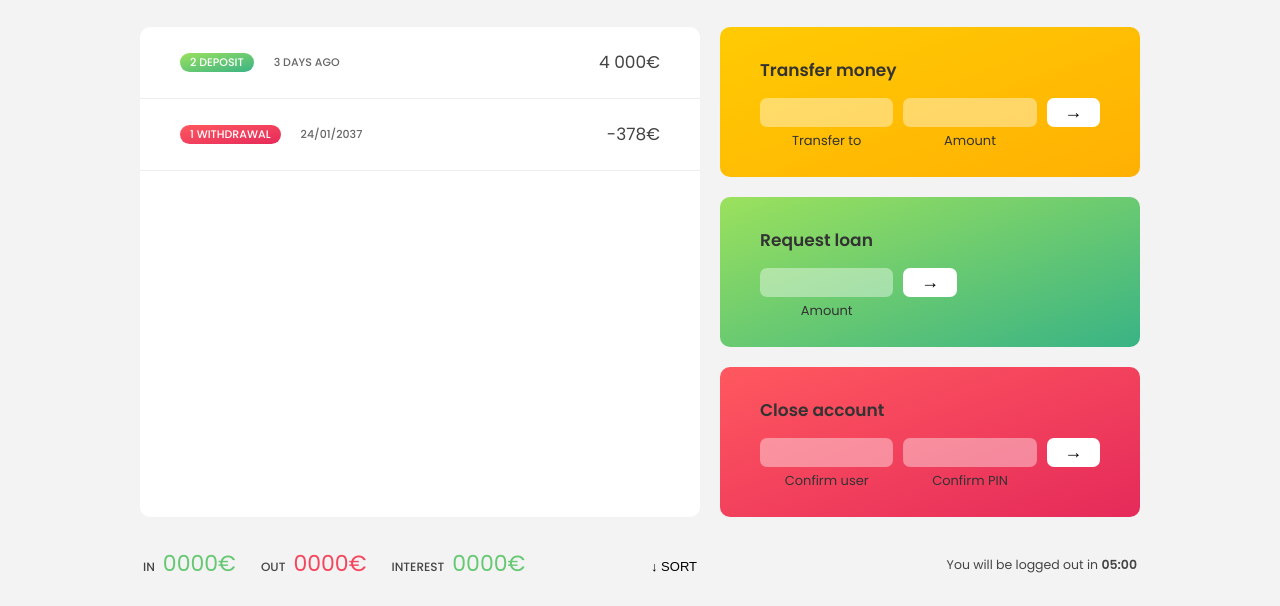
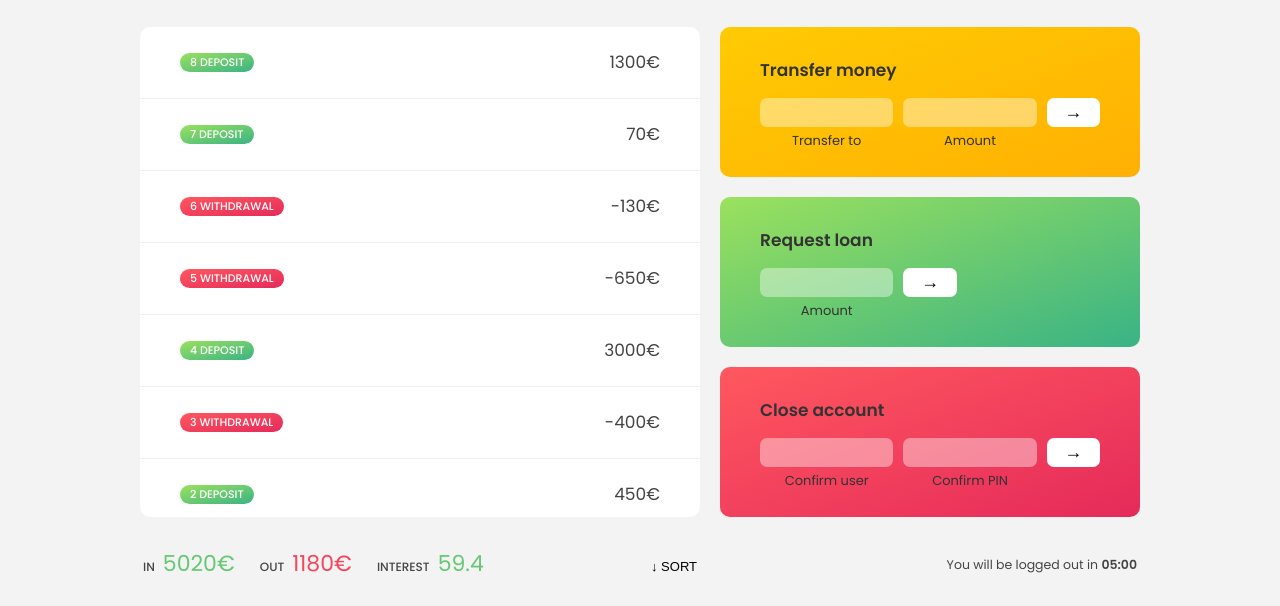
Before and after one commit to JuriLu/JsCourse, a website: page index.html in a window 1280 px wide. Shown: the part 194-800 px from the top of the page. Drawn offline with Linux system fonts and the light colour scheme.

Commit message:
Chaining Method + Displaying Income Outcome and Interest in Banking App with Chaining Method Phase 4

```diff
--- a/index.html
+++ b/index.html
@@ -123,6 +123,6 @@
       &copy; by Jonas Schmedtmann. Don't claim as your own :)
     </footer> -->
 
-    <script src="ChainingMethod.js"></script>
+    <script src="script.js"></script>
   </body>
 </html>
--- a/script.js
+++ b/script.js
@@ -63,7 +63,7 @@ const displayMovements = function (movements) {
         const html = `
          <div class="movements__row">
           <div class="movements__type movements__type--${type}">${i + 1} ${type}</div>
-          <div class="movements__value">${mov}</div>
+          <div class="movements__value">${mov}€</div>
         </div> `;
 
         containerMovements.insertAdjacentHTML('afterbegin', html);
@@ -71,14 +71,36 @@ const displayMovements = function (movements) {
 }
 displayMovements(account1.movements)
 
-
+//Show Balance on the top of the screen
 const calcDisplayBalance = function (movements) {
     const balance = movements.reduce((acc, mov) => acc + mov, 0);
-    labelBalance.textContent = `${balance} EUR`
+    labelBalance.textContent = `${balance}€`
 }
 calcDisplayBalance(account1.movements)
 
 
+//Calculate summary bottom left of the window
+const calcDisplaySummary = function (movements) {
+    const incomes = movements
+        .filter(mov => mov > 0)
+        .reduce((acc, mov) => acc + mov, 0)
+    labelSumIn.textContent = `${incomes}€`
+
+    const out = movements
+        .filter(mov => mov < 0)
+        .reduce((acc, mov) => acc + mov, 0);
+    labelSumOut.textContent = `${Math.abs(out)}€`
+
+    const interest = movements
+        .filter(mov => mov > 0)
+        .map(mov => mov * 1.2 / 100)
+        .filter(mov => mov >=1 )
+        .reduce((acc, mov) => acc + mov)
+    labelSumInterest.textContent = `${interest}`
+}
+calcDisplaySummary(account1.movements)
+
+//Create Usernames from names
 const createUsernames = function (accs) {                // array of account objects
     accs.forEach(function (acc) {
         acc.username = acc.owner                        // create a new key username with the value tolowercase.split.map
@@ -91,8 +113,6 @@ console.log(accounts)
 
 
 createUsernames(accounts);
-
-
 
 
 /////////////////////////////////////////////////
```
